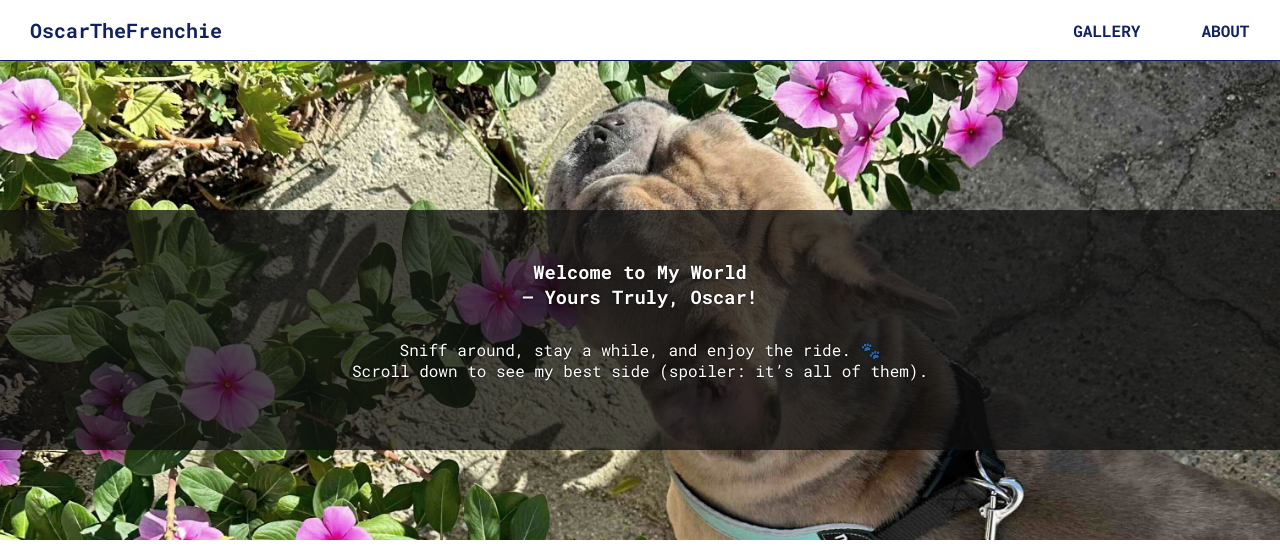
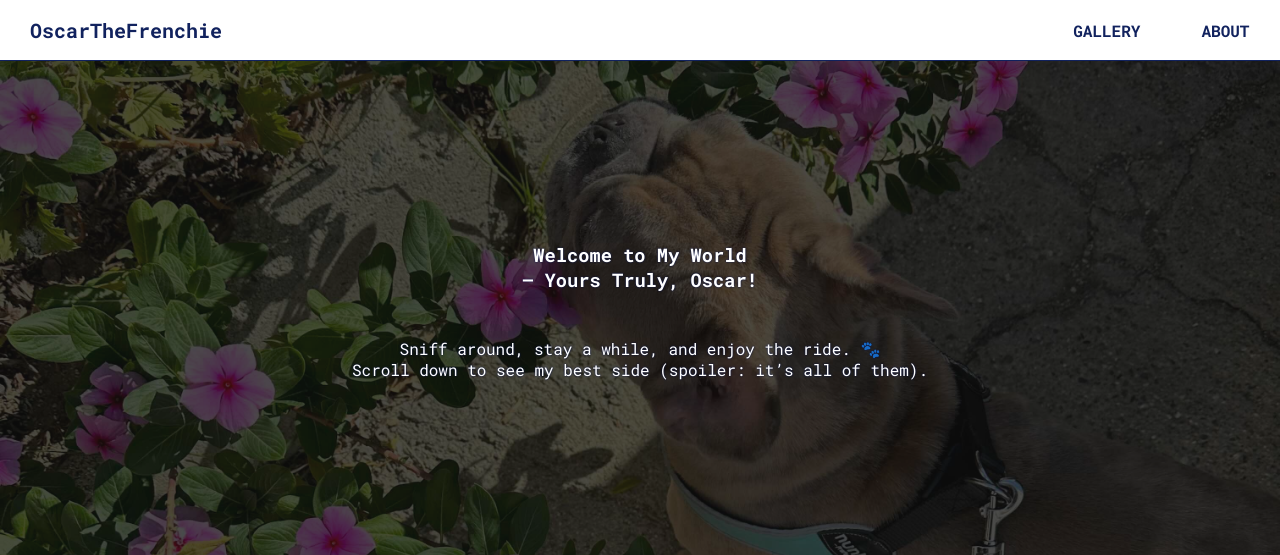
Before and after one commit to Parvin-it/Oscar-website, a plain HTML site: page index.html in a window 1280 px wide. Shown: the top 555 px of the page. Drawn offline with Linux system fonts and the light colour scheme.

Commit message:
Update styles.css

```diff
--- a/styles.css
+++ b/styles.css
@@ -73,32 +73,30 @@ z-index: 100;
 
 .main-flex {
 
-}
-
-.intro {
     background-image: url('/images/oscar-5.jpeg');
     background-repeat: no-repeat;
     background-size: cover;
     width: 100%;
-    height: 300px;
-    filter: grayscale(20%);
-   text-shadow: 0px 0px 2px rgb(1, 1, 1);
-   text-align: center;
-   color: white;
-  padding-top: 180px;
+    height: 500px;
+    /* filter: grayscale(20%); */
     position: relative;
 }
 
-.intro::after{
+.intro {
+    display: flex;
+    flex-direction: column;
+   text-shadow: 0px 0px 2px rgb(7, 19, 80);
+   text-align: center;
+   justify-content: center;
+   color: white;
   position: absolute;
   content: '';
   background: #0f0f0fbe;
-   height: 240px;
   width: 100%;
-  bottom: 90px;
   left: 0;
   right: 0;
-   z-index: -1;
+  top: 0;
+  bottom:0;
 }
 
 
```
Lines whose indentation alone changed are shown as unchanged.
